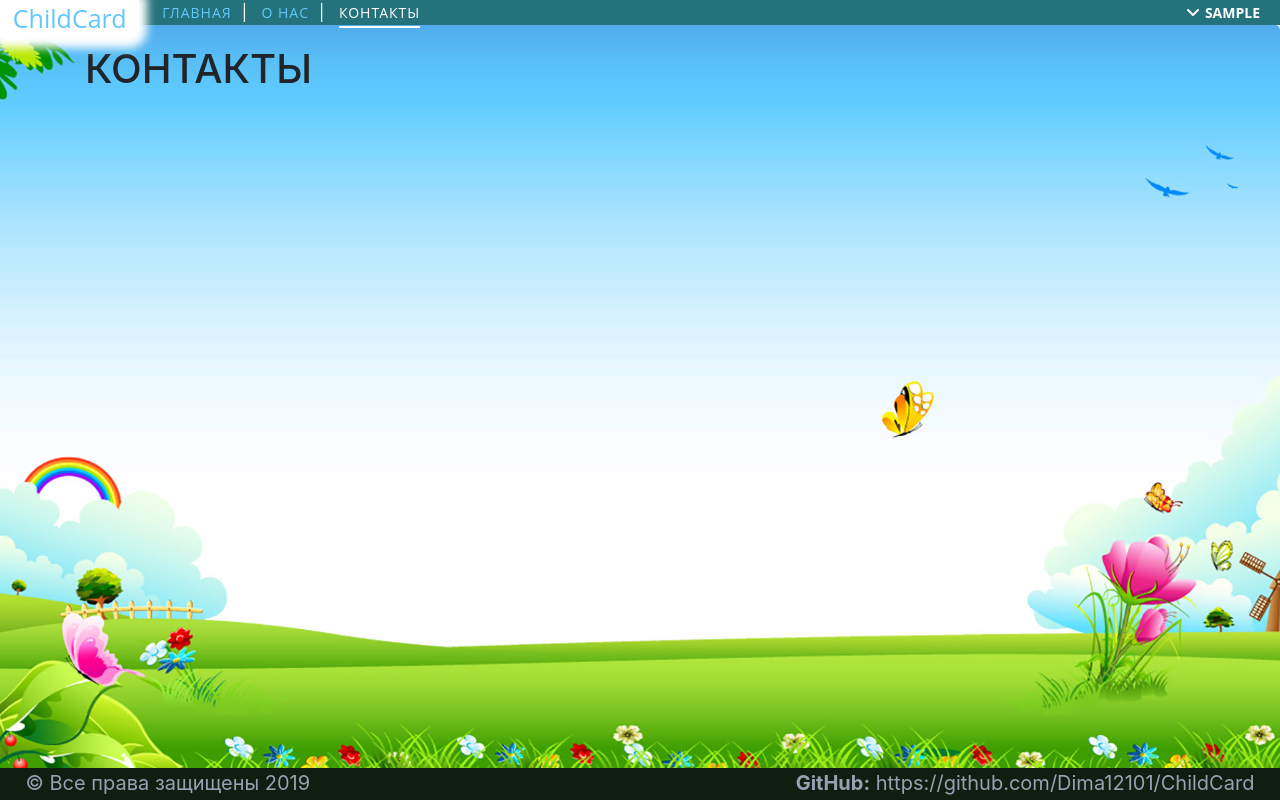
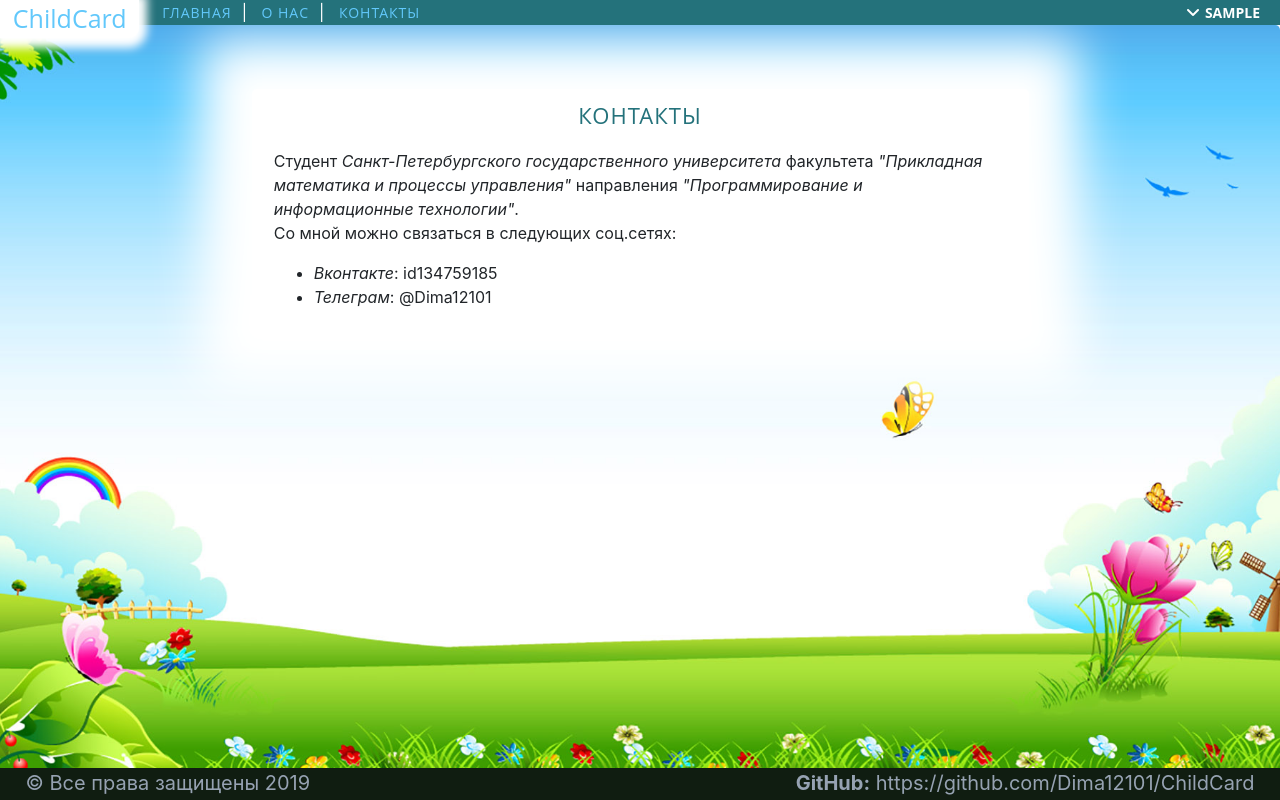
Before and after one commit to Dima12101/ChildCard, a Django app: page /contact/ in a window 1280 px wide. Run offline with Django 3.2, Linux system fonts and the light colour scheme; the visitor is signed in with stand-in values (Sample User, id 1); parts of the project's set-up code (start-up, migrations or seed data) failed here and were passed over; some libraries are stand-ins or nearby versions.

Commit message:
New pages: about, contact

```diff
--- a/ChildCard/apps/main/urls.py
+++ b/ChildCard/apps/main/urls.py
@@ -5,7 +5,7 @@ app_name = 'main'
 
 urlpatterns = [
     path('', views.index, name="index"),
-    path('info/', views.info, name="info"),
+    path('about/', views.about, name="about"),
     path('contact/', views.contact, name="contact"),
     path('create_card_form/', views.create_card_form, name="create_card_form"),
     path('create_card_complete/', views.create_card_complete, name="create_card_complete")
--- a/ChildCard/apps/main/views.py
+++ b/ChildCard/apps/main/views.py
@@ -16,9 +16,6 @@
 
 @login_required
 def index(request):
-    # request.user.is_authenticated
-    # card = Card(child_name='Артём', creator_id=request.user, date=timezone.now())
-    # card.save()
     cards_data = Card.objects.filter(creator_id=request.user)
     indexes = range(len(cards_data))
     return render(request, 'main/index.html', {'cards_data': cards_data, 'indexes': indexes})
@@ -59,8 +56,8 @@
 
 
 @login_required
-def info(request):
-    return render(request, 'main/info.html')
+def about(request):
+    return render(request, 'main/about.html')
 
 
 @login_required
--- /dev/null
+++ b/ChildCard/static/main/css/info.css
@@ -0,0 +1,38 @@
+.info-block
+{
+    background-color:#fff;
+    padding: 1% 2%;
+    -webkit-box-shadow:0 0 50px 50px rgb(255,255,255);
+    box-shadow:0 0 50px 50px rgb(255,255,255);
+    border-radius:5px;
+    width: 70%;
+    height: 40%;
+    margin-top: 4%;
+    margin-left: auto;
+    margin-right: auto;
+}
+
+@media (max-width: 350px) {
+   .info-block
+    {
+        width: 100%;
+        height: 100%;
+    }
+}
+
+.info-block h1
+{
+    font-family:Open Sans,sans-serif;
+    font-size:22px;
+    color:#24727b;
+    text-align:center;
+    letter-spacing:1px;
+    margin-bottom:20px;
+    margin-top:2px
+}
+
+
+.fa
+{
+    width: 19px;
+}
--- a/ChildCard/templates/base.html
+++ b/ChildCard/templates/base.html
@@ -49,7 +49,7 @@
         <span id="menu">
             <ul class="menu-main">
                   <li><a id="li_main" href="{% url 'main:index' %}" class="current">Главная</a></li>
-                  <li><a id="li_info" href="{% url 'main:info' %}">О НАС</a></li>
+                  <li><a id="li_about" href="{% url 'main:about' %}">О НАС</a></li>
                   <li><a id="li_contact" href="{% url 'main:contact' %}">Контакты</a></li>
             </ul>
         </span>
--- a/ChildCard/templates/main/contact.html
+++ b/ChildCard/templates/main/contact.html
@@ -1,10 +1,27 @@
 {% extends 'base.html' %}
+{% load staticfiles %}
+{% block styles %}
+    <link rel="stylesheet" href="{% static 'main/css/info.css' %}" type="text/css">
+{% endblock %}
+{% block content %}
 
-{% block content %}
-    <h1>КОНТАКТЫ</h1>
+	<div class="info-block">
+    	<h1>КОНТАКТЫ</h1>
+        <p>
+            Студент <i>Санкт-Петербургского государственного университета</i> факультета <i>"Прикладная математика и процессы управления"</i> направления <i>"Программирование и информационные технологии"</i>.
+            <br/>
+            Со мной можно связаться в следующих соц.сетях:
+            <ul>
+                <li><i>Вконтакте</i>: id134759185</li>
+                <li><i>Телеграм</i>: @Dima12101</li>
+            </ul>
+        </p>
+	</div>
+
+
     <script>
         $("#li_main").removeClass("current");
-        $("#li_info").removeClass("current");
-        $("#li_contact").addClass("current");
+        $("#li_contact").removeClass("current");
+        $("#li_info").addClass("current");
     </script>
 {% endblock %}
```
Also changed, not shown: ChildCard/templates/main/about.html (added, +45 -0 lines), ChildCard/templates/main/info.html (deleted, +0 -10 lines), 1 other file.
